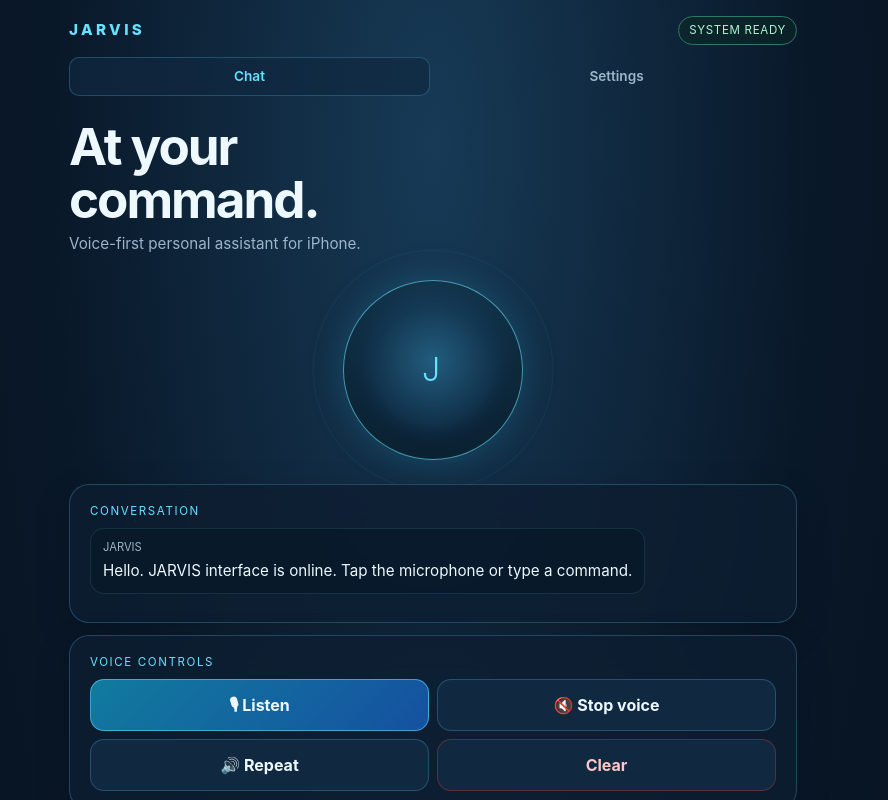
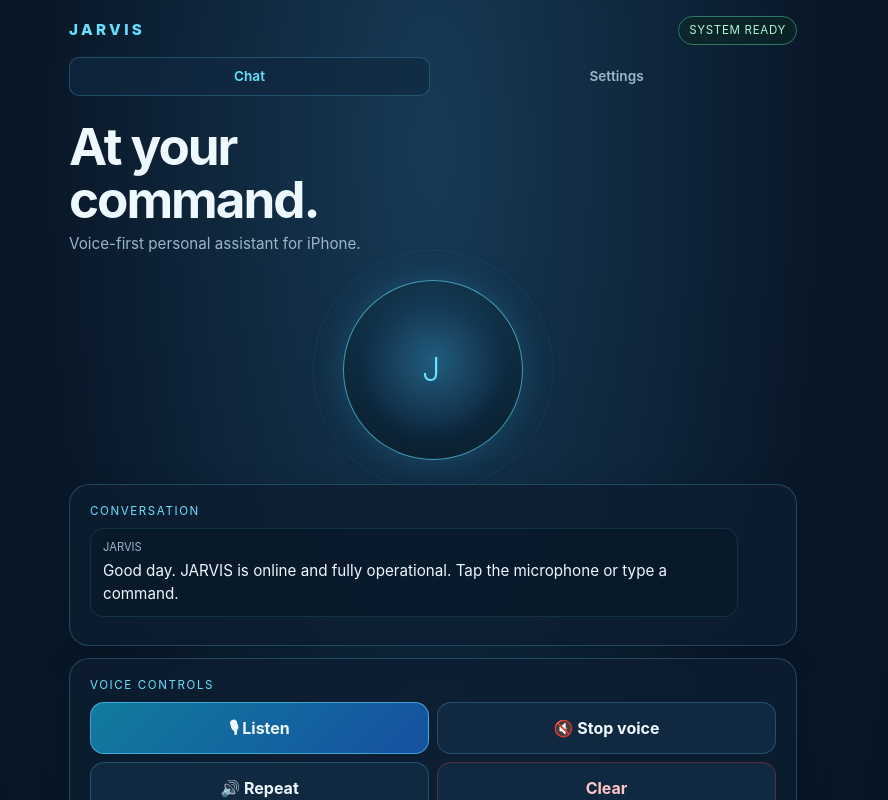
Before and after one commit to yalangisexter-ux/jarvis-ai-assistant, a React (Vite) app: page / in a window 1280 px wide. Shown: the top 800 px of the page, without its empty margins (207-1095 px from the left). Built offline with nearby package versions, Linux system fonts and the light colour scheme.

Commit message:
Make default greeting and clear message more JARVIS-like

```diff
--- a/src/App.tsx
+++ b/src/App.tsx
@@ -52,7 +52,7 @@ export default function App() {
       {
         id: uid(),
         role: 'assistant',
-        content: `Hello. ${settings.assistantName} interface is online. Tap the microphone or type a command.`,
+        content: `Good day. ${settings.assistantName} is online and fully operational. Tap the microphone or type a command.`,
         timestamp: Date.now(),
       },
     ]
@@ -178,7 +178,7 @@ export default function App() {
       {
         id: uid(),
         role: 'assistant',
-        content: 'Conversation cleared. How can I help?',
+        content: 'Conversation cleared. Systems remain fully operational. How may I assist you?',
         timestamp: Date.now(),
       },
     ])
```
